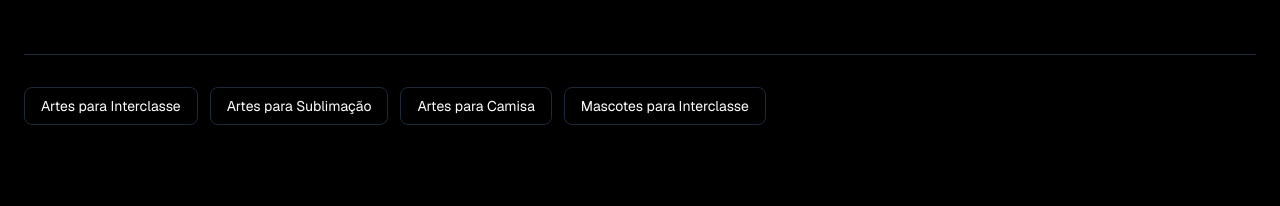
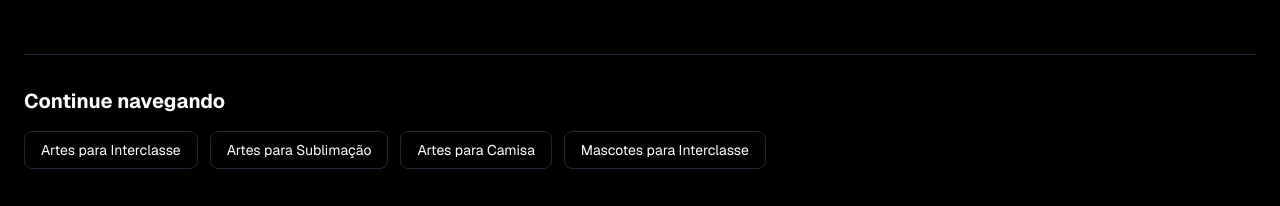
Before and after one commit to sergioitalo10/SIAC-STUDIO, a Next.js app: page /artes-interclasse in a window 1280 px wide. Shown: the part 3356-3562 px from the top of the page. Before the commit the page ends 3521 px from the top, so only its background shows below. Built offline with nearby package versions, Linux system fonts and the light colour scheme.

Commit message:
Ajustar componente das páginas SEO

```diff
--- a/src/components/SeoCategoryPage.tsx
+++ b/src/components/SeoCategoryPage.tsx
@@ -1,7 +1,6 @@
 import Link from "next/link";
 import { products } from "@/data/products";
 import ProductCard from "@/components/ProductCard";
-import { getProductSlug } from "@/lib/product-seo";
 
 type SeoCategoryPageProps = {
   title: string;
@@ -41,11 +40,14 @@ export default function SeoCategoryPage({ title, description, intro, productsFil
 
         {filteredProducts.length === 0 && <p className="mt-10 text-gray-400">Nenhuma arte encontrada no momento.</p>}
 
-        <div className="mt-14 flex flex-wrap gap-3 border-t border-gray-800 pt-8 text-sm">
-          <Link href="/artes-interclasse" className="rounded-lg border border-gray-800 px-4 py-2 hover:border-blue-500">Artes para Interclasse</Link>
-          <Link href="/artes-para-sublimacao" className="rounded-lg border border-gray-800 px-4 py-2 hover:border-blue-500">Artes para Sublimação</Link>
-          <Link href="/artes-para-camisa" className="rounded-lg border border-gray-800 px-4 py-2 hover:border-blue-500">Artes para Camisa</Link>
-          <Link href="/mascotes-interclasse" className="rounded-lg border border-gray-800 px-4 py-2 hover:border-blue-500">Mascotes para Interclasse</Link>
+        <div className="mt-14 border-t border-gray-800 pt-8">
+          <h2 className="text-xl font-bold">Continue navegando</h2>
+          <div className="mt-4 flex flex-wrap gap-3 text-sm">
+            <Link href="/artes-interclasse" className="rounded-lg border border-gray-800 px-4 py-2 hover:border-blue-500">Artes para Interclasse</Link>
+            <Link href="/artes-para-sublimacao" className="rounded-lg border border-gray-800 px-4 py-2 hover:border-blue-500">Artes para Sublimação</Link>
+            <Link href="/artes-para-camisa" className="rounded-lg border border-gray-800 px-4 py-2 hover:border-blue-500">Artes para Camisa</Link>
+            <Link href="/mascotes-interclasse" className="rounded-lg border border-gray-800 px-4 py-2 hover:border-blue-500">Mascotes para Interclasse</Link>
+          </div>
         </div>
       </section>
     </main>
```
